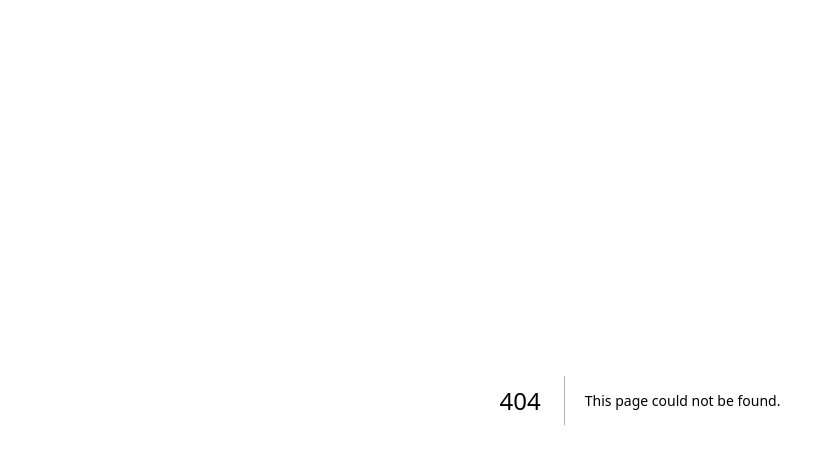
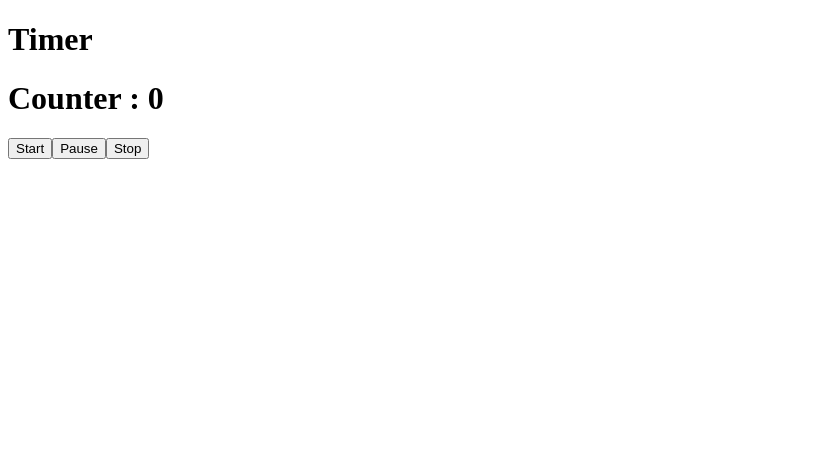
Before and after one commit to info-vivekranjan/react-problems-1, a Next.js app: page /timer in a window 1280 px wide. Before the commit this address had no page. Shown: the top 464 px of the page, without its empty margins (0-835 px from the left). Built offline with nearby package versions, Linux system fonts and the light colour scheme.

Commit message:
Timer implemented

```diff
--- /dev/null
+++ b/src/app/timer/page.tsx
@@ -0,0 +1,42 @@
+"use client";
+
+import { useRef, useState } from "react";
+
+export default function Timer() {
+  const [counter, setCounter] = useState(0);
+  const counterRef = useRef<ReturnType<typeof setInterval> | null>(null);
+
+  const handleStart = () => {
+    if (counterRef.current !== null) {
+      return;
+    }
+    counterRef.current = setInterval(() => {
+      setCounter((prev) => prev + 1);
+    }, 1000);
+  };
+
+  const handleStop = () => {
+    setCounter(0);
+    if (counterRef.current !== null) {
+      clearInterval(counterRef.current);
+    }
+    counterRef.current = null;
+  };
+
+  const handlePause = () => {
+    if (counterRef.current !== null) {
+      clearInterval(counterRef.current);
+    }
+    counterRef.current = null;
+  };
+
+  return (
+    <>
+      <h1>Timer</h1>
+      <h1>Counter : {counter}</h1>
+      <button onClick={handleStart}>Start</button>
+      <button onClick={handlePause}>Pause</button>
+      <button onClick={handleStop}>Stop</button>
+    </>
+  );
+}
```
